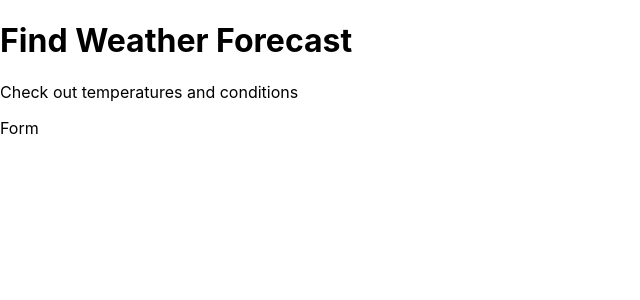
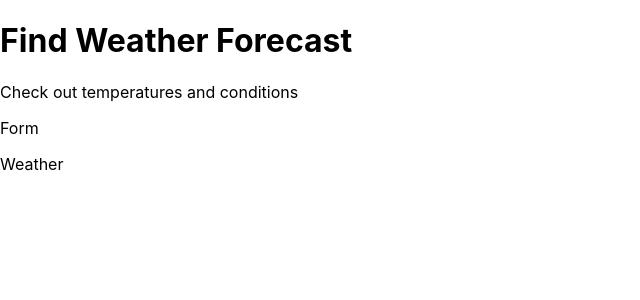
Before and after one commit to gainaa/weather-app, a React (Create React App) app: page / in a window 1280 px wide. Shown: the top 300 px of the page, without its empty margins (0-640 px from the left). Built offline with nearby package versions, Linux system fonts and the light colour scheme.

Commit message:
created weather component

```diff
--- a/src/App.js
+++ b/src/App.js
@@ -1,6 +1,7 @@
 import React from 'react';
 import Title from './components/Title/Title';
 import Form from './components/Form/Form';
+import Weather from './components/Weather/Weather';
 
 
 class App extends React.Component {
@@ -9,6 +10,7 @@ class App extends React.Component {
             <div>
                 <Title />
                 <Form />
+                <Weather />
             </div>
         )
     }
--- /dev/null
+++ b/src/components/Weather/Weather.js
@@ -0,0 +1,13 @@
+import React from 'react';
+
+class Weather extends React.Component {
+    render() {
+        return (
+            <div>
+                <p>Weather</p>
+            </div>
+        )
+    }
+};
+
+export default Weather;
```
